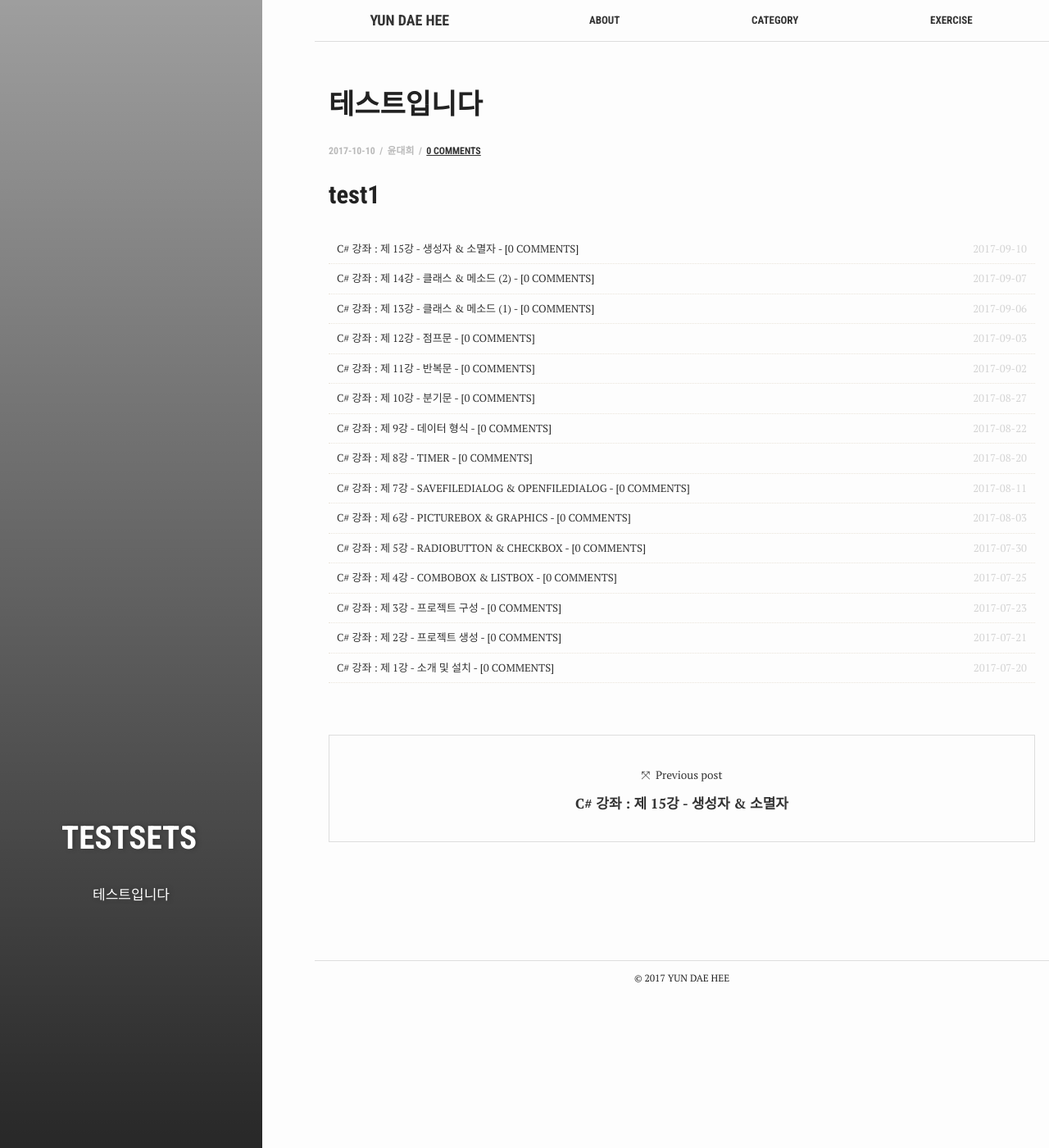
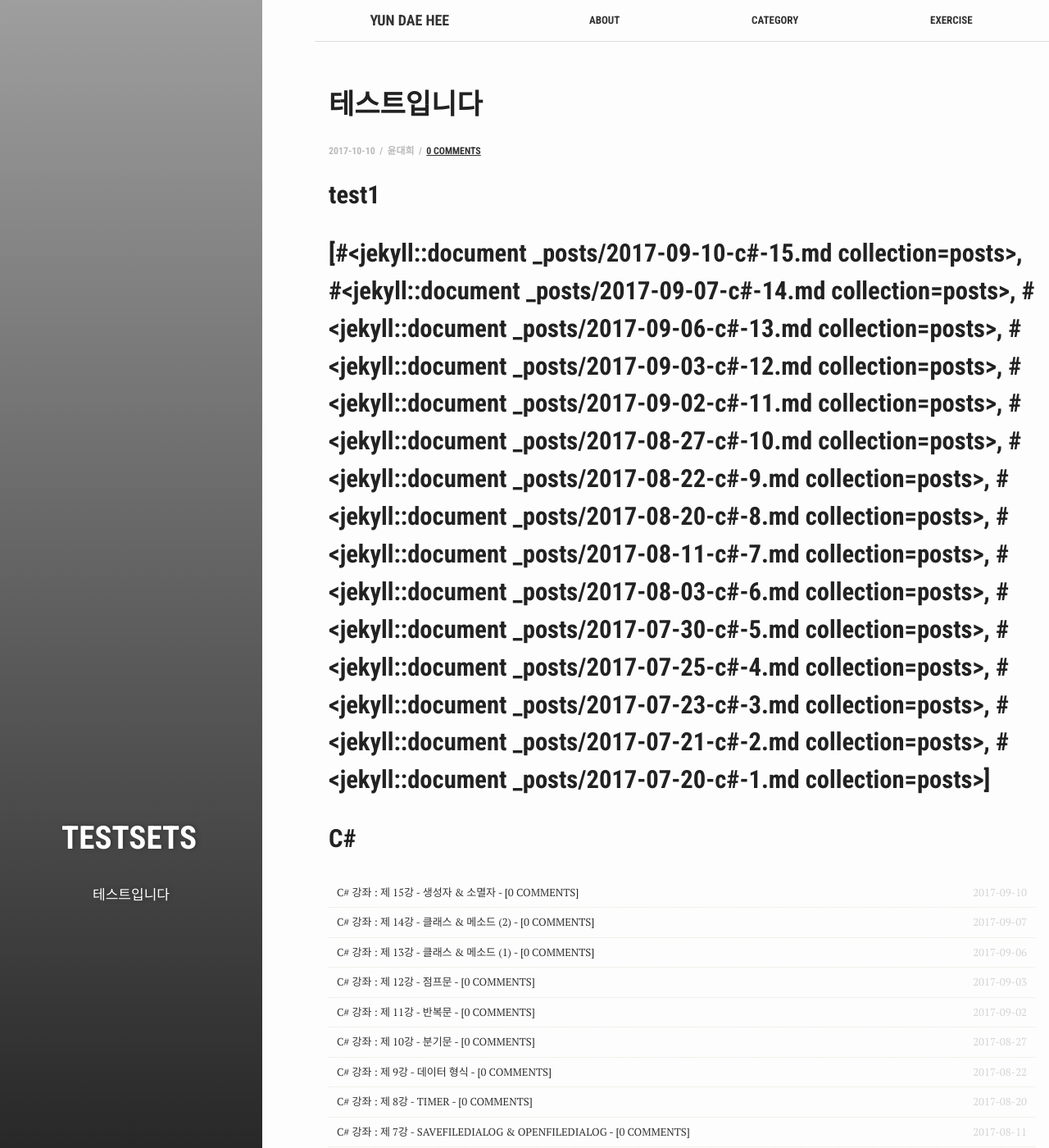
Before and after one commit to test076923/test076923.github.io, a Jekyll site: the page built from _posts/2017-10-10-ssstest.md, in a window 1280 px wide and 1400 px high. Shown: the whole window at 82% size. Built offline with Jekyll 4.4.1, drawn with Linux system fonts in a browser that asks for light colours; comment, search, counter and statistics services are not loaded; some of the changed text lies outside the part shown.

Commit message:
Update 2017-10-10-ssstest.md

```diff
--- a/_posts/2017-10-10-ssstest.md
+++ b/_posts/2017-10-10-ssstest.md
@@ -17,11 +17,11 @@ author: 윤대희
   {% assign t = tag | first %}
   {% assign posts = tag | last %}
 
-  {% if tag.categories contains "posts" %}
+<h2 class="category-key" id="{{ posts | downcase }}">{{ posts | capitalize }}</h2>
+
 
 <h2 class="category-key" id="{{ t | downcase }}">{{ t | capitalize }}</h2>
 
-  {% endif %}
 
   <ul class="year">
   {% for post in posts %}
```
